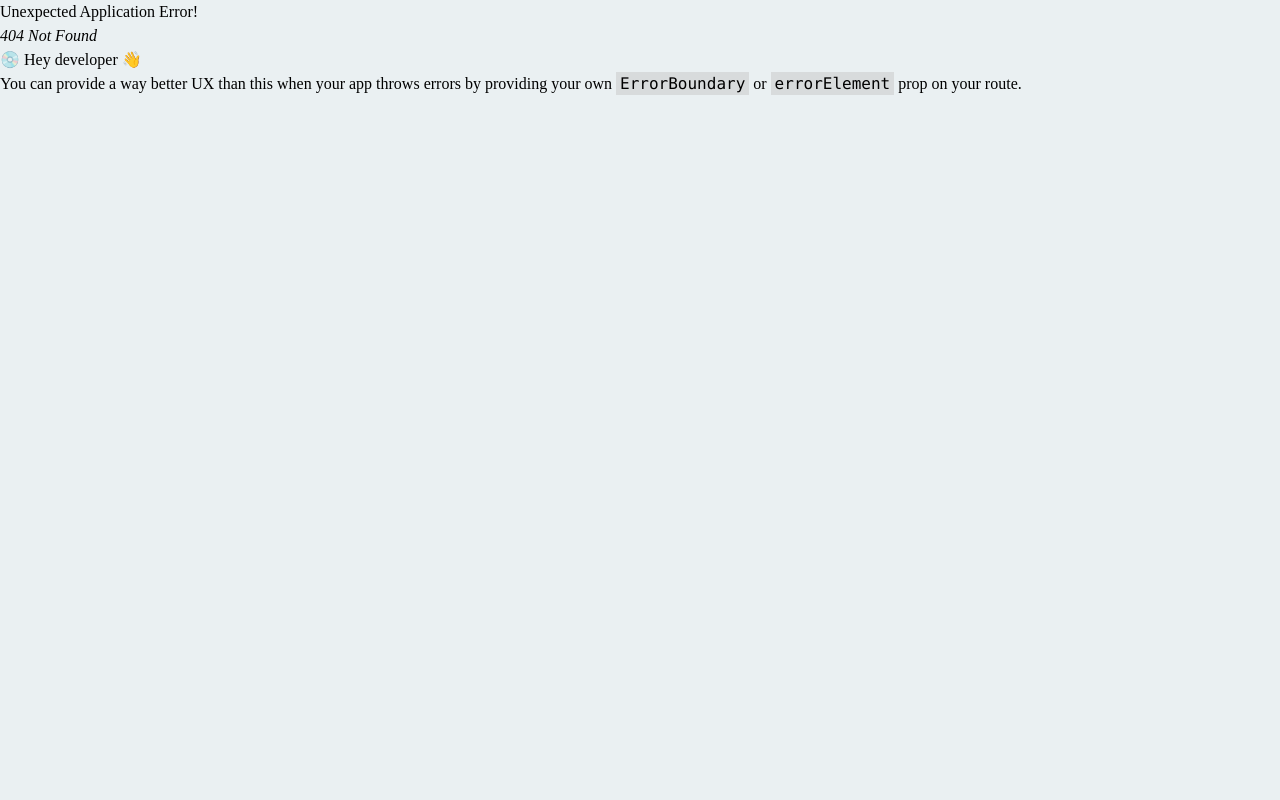
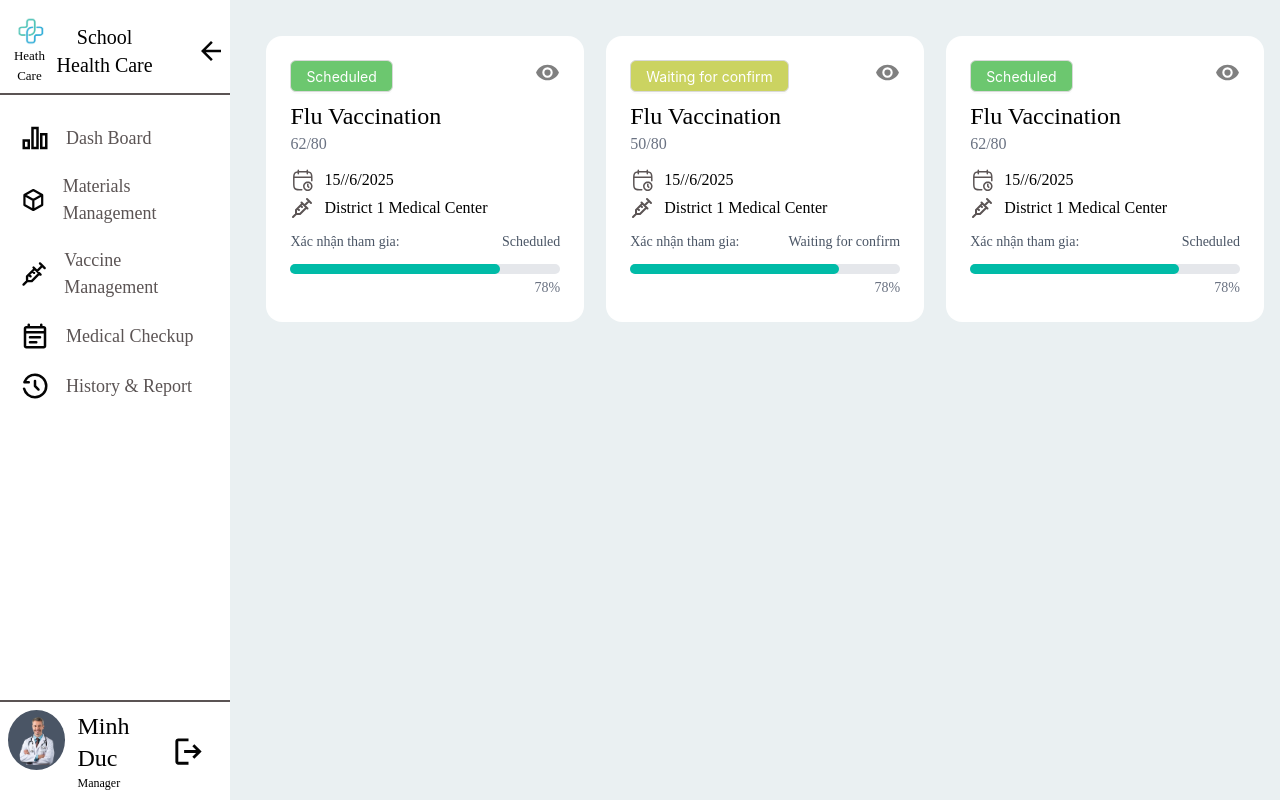
Before and after one commit to hokhoi1979/SchoolHealth, a React (Vite) app: page /manager/vaccine in a window 1280 px wide. Before the commit this address had no page. Built offline with nearby package versions, Linux system fonts and the light colour scheme; a web font is replaced by a local one.

Commit message:
Lưu tất cả thay đổi trước khi pull

```diff
--- a/src/components/SideBar/SideBarManager.jsx
+++ b/src/components/SideBar/SideBarManager.jsx
@@ -129,7 +129,7 @@ const SideBarManager = () => {
             </svg>
             <Link
               onClick={() => setClick("vaccine")}
-              to={"/manager/vaccineManager"}
+              to={"/manager/vaccine"}
               className="text-[18px]"
             >
               Vaccine Management
--- a/src/pages/Home/Home.jsx
+++ b/src/pages/Home/Home.jsx
@@ -1,4 +1,3 @@
-
 import { Header } from "../../components/Header/Header";
 
 import hand from "../../img/hand.jpg";
@@ -16,11 +15,13 @@ import team from "../../img/team.png";
 import medicine from "../../img/medicine.png";
 import bs from "../../img/bs.png";
 import { AppFooter } from "../../components/Footer/AppFooter";
+import newspic from "../../img/newspic.jpg";
+import { Button } from "antd";
 
 function Home() {
   return (
     <>
-    <Header/>
+      <Header />
       <div className="flex flex-col min-h-screen">
         <div className="flex flex-col flex-1">
           <div className="container w-full h-[100px] mt-20 mb-4">
@@ -32,12 +33,12 @@ function Home() {
                 <div className="flex flex-col gap-6 pt-[90px]">
                   <p className="text-[40px]">Welcome to School Health Care</p>
                   <p className="text-[20px]">
-                We provide health care services for students at school, allowing
-                parents to easily send medication and health information for
-                their children to the school. Our healthcare staff will ensure
-                that students receive the correct medication and timely
-                treatment, ensuring their health throughout their learning
-                journey.
+                    We provide health care services for students at school,
+                    allowing parents to easily send medication and health
+                    information for their children to the school. Our healthcare
+                    staff will ensure that students receive the correct
+                    medication and timely treatment, ensuring their health
+                    throughout their learning journey.
                   </p>
                 </div>
               </div>
@@ -91,11 +92,11 @@ function Home() {
                   We specialize in providing standardized medical supplies and
                   essential medications for schools, from kindergarten to high
                   school. Our products include first aid materials, essential
-              medicines, basic medical equipment, and school first aid kits. All
-              items are sourced from certified suppliers and comply with
-              Ministry of Health regulations, supporting schools in creating a
-              safe learning environment and effectively caring for students’
-              health.
+                  medicines, basic medical equipment, and school first aid kits.
+                  All items are sourced from certified suppliers and comply with
+                  Ministry of Health regulations, supporting schools in creating
+                  a safe learning environment and effectively caring for
+                  students’ health.
                 </p>
               </div>
             </div>
@@ -115,7 +116,7 @@ function Home() {
               </div>
             </div>
 
-        <div className="flex justify-between gap-6 mt-[70px] pl-6">
+            <div className="flex justify-between gap-6 mt-[30px] pl-6">
               <div className="flex gap-6 w-1/2">
                 <div className="text-gray-300 font-bold text-7xl opacity-50 pt-[80px]">
                   <p>03</p>
@@ -125,15 +126,16 @@ function Home() {
                     Why choose us?
                   </p>
                   <p className="text-[20px]">
-                We care beyond the classroom. With certified supplies, trained
-                medical staff, and a fully equipped health room, we ensure every
-                student’s well-being is in safe hands — every day.
+                    We care beyond the classroom. With certified supplies,
+                    trained medical staff, and a fully equipped health room, we
+                    ensure every student’s well-being is in safe hands — every
+                    day.
                   </p>
                 </div>
               </div>
             </div>
 
-        <div className="relative mt-10 w-full h-[500px] mb-100">
+            <div className="relative mt-10 w-full h-[500px] ">
               <img
                 src={bs3}
                 alt="background"
@@ -155,7 +157,11 @@ function Home() {
                     </p>
                   </div>
                   <div className="flex flex-col items-center">
-                <img src={medicine} alt="" className="w-[100px] h-[100px]" />
+                    <img
+                      src={medicine}
+                      alt=""
+                      className="w-[100px] h-[100px]"
+                    />
                     <p className="font-serif mt-2 text-center  whitespace-nowrap">
                       Qualified Medical Staff
                     </p>
@@ -172,13 +178,41 @@ function Home() {
                 </div>
               </div>
             </div>
-        <AppFooter/>
+
+            <div className="grid grid-cols-2 p-10 mb-17 ">
+              <div className="">
+                <div className="">
+                  <div className="h-[250px] flex flex-col gap-[6px]">
+                    {" "}
+                    <div className="text-gray-300 font-bold text-7xl opacity-50 pt-[80px]">
+                      <p>04</p>
+                    </div>
+                    <div>
+                      <p className="text-[40px] mb-5">
+                        School Health: A Global Connection
+                      </p>
+                      <p className="text-[20px] pb-10">
+                        We provide health care services for students at school,
+                        allowing parents to easily send medication and health
+                        information for their children to the school. Our
+                        healthcare staff will ensure that students receive the
+                        correct medication and timely treatment, ensuring their
+                        health throughout their learning journey.
+                      </p>
                     </div>
                   </div>
                 </div>
+              </div>
+              <div className=" ml-10 mb-10">
+                <img src={newspic} alt="" className=" rounded-2xl" />
+              </div>
 
+            </div>
 
-
+            <AppFooter />
+          </div>
+        </div>
+      </div>
     </>
   );
 }
--- a/src/pages/Manager/vaccine/Vaccine.jsx
+++ b/src/pages/Manager/vaccine/Vaccine.jsx
@@ -1,12 +1,120 @@
+import { Button } from "antd";
 import React from "react";
 
 const Vaccine = () => {
+  let vaccineDate = [
+    {
+      status: "Scheduled",
+      name: "Flu Vaccination",
+      grade: "12A3, 12A5, 12A6, 12T1",
+      date: "15//6/2025",
+      place: "District 1 Medical Center",
+      participate: "62/80",
+    },
+    {
+      status: "Waiting for confirm",
+      name: "Flu Vaccination",
+      grade: "12A3, 12A5, 12A6, 12T1",
+      date: "15//6/2025",
+      place: "District 1 Medical Center",
+      participate: "50/80",
+    },
+    {
+      status: "Scheduled",
+      name: "Flu Vaccination",
+      grade: "12A3, 12A5, 12A6, 12T1",
+      date: "15//6/2025",
+      place: "District 1 Medical Center",
+      participate: "62/80",
+    },
+  ];
   return (
     <div className="p-4">
-      <h1 className="text-2xl font-bold mb-4">Vaccine Management</h1>
-      <div className="bg-white rounded-lg shadow p-4">
-        {/* Add your vaccine management content here */}
-      </div>
+     <div className="grid grid-cols-3 mt-5 pl-5 gap-5.5">
+            {vaccineDate.map((item) => (
+              <div className="bg-white p-6 rounded-2xl">
+                <div className="flex justify-between">
+                  {item.status === "Scheduled" ? (
+                    <>
+                      {" "}
+                      <Button className="!bg-[#6CC76F] !text-white">
+                        {item.status}
+                      </Button>
+                    </>
+                  ) : (
+                    <Button className="!bg-[#CBD361] !text-white">
+                      {item.status}
+                    </Button>
+                  )}
+                  <svg
+                    xmlns="http://www.w3.org/2000/svg"
+                    width={25}
+                    height={25}
+                    viewBox="0 0 24 24"
+                  >
+                    <path
+                      fill="gray"
+                      d="M12 9a3 3 0 0 0-3 3a3 3 0 0 0 3 3a3 3 0 0 0 3-3a3 3 0 0 0-3-3m0 8a5 5 0 0 1-5-5a5 5 0 0 1 5-5a5 5 0 0 1 5 5a5 5 0 0 1-5 5m0-12.5C7 4.5 2.73 7.61 1 12c1.73 4.39 6 7.5 11 7.5s9.27-3.11 11-7.5c-1.73-4.39-6-7.5-11-7.5"
+                    ></path>
+                  </svg>
+                </div>
+                <h1 className="mt-2 text-2xl">{item.name}</h1>
+                <p className="text-gray-500">{item.participate}</p>
+
+                <div className="flex gap-2.5 mt-3">
+                  <svg
+                    xmlns="http://www.w3.org/2000/svg"
+                    width="24"
+                    height="24"
+                    viewBox="0 0 24 24"
+                  >
+                    <path
+                      fill="#5B5454"
+                      fill-rule="evenodd"
+                      d="M17.297 6.572c-.41 0-.75-.34-.75-.75V4.598c-.774-.026-1.683-.026-2.75-.026h-2c-1.068 0-1.976 0-2.75.026v1.224c0 .41-.34.75-.75.75s-.75-.34-.75-.75V4.706c-.945.123-1.594.36-2.05.816c-.602.602-.822 1.54-.903 3.05H21c-.081-1.51-.302-2.448-.903-3.05c-.456-.456-1.105-.693-2.05-.816v1.116c0 .41-.34.75-.75.75m3.744 3.5q.008.793.006 1.75v1c0 .41.34.75.75.75s.75-.34.75-.75v-1c0-3.98 0-5.97-1.39-7.36c-.772-.772-1.73-1.115-3.11-1.268v-.872c0-.41-.34-.75-.75-.75s-.75.34-.75.75v.775c-.796-.025-1.705-.025-2.75-.025h-2c-1.046 0-1.954 0-2.75.025v-.775c0-.41-.34-.75-.75-.75s-.75.34-.75.75v.872c-1.38.153-2.338.496-3.11 1.268c-1.39 1.39-1.39 3.39-1.39 7.36v2c0 3.98 0 5.97 1.39 7.36s3.38 1.39 7.36 1.39c.41 0 .75-.34.75-.75s-.34-.75-.75-.75c-3.56 0-5.35 0-6.3-.95s-.95-2.74-.95-6.3v-2q-.001-.956.005-1.75zm-3.244 13c-2.62 0-4.75-2.13-4.75-4.75s2.13-4.75 4.75-4.75s4.75 2.13 4.75 4.75s-2.13 4.75-4.75 4.75m0-8c-1.79 0-3.25 1.46-3.25 3.25s1.46 3.25 3.25 3.25s3.25-1.46 3.25-3.25s-1.46-3.25-3.25-3.25m.47 4.78c.15.15.34.22.53.22s.38-.07.53-.22c.29-.29.29-.77 0-1.06l-.78-.78v-1.69c0-.41-.34-.75-.75-.75s-.75.34-.75.75v2c0 .2.08.39.22.53z"
+                      color="#5B5454"
+                    />
+                  </svg>
+                  <p>{item.date}</p>
+</div>
+
+                <div className="flex gap-2.5 mt-1">
+                  <svg
+                    xmlns="http://www.w3.org/2000/svg"
+                    width="24"
+                    height="24"
+                    viewBox="0 0 24 24"
+                  >
+                    <path
+                      fill="none"
+                      stroke="#5B5454"
+                      stroke-linecap="round"
+                      stroke-linejoin="round"
+                      stroke-width="2"
+                      d="m17 3l4 4m-2-2l-4.5 4.5m-3-3l6 6m-1-1L10 18H6v-4l6.5-6.5m-5 5L9 14m1.5-4.5L12 11M3 21l3-3"
+                    />
+                  </svg>
+                  <p>{item.place}</p>
+                </div>
+                <div className="mt-3">
+                  <div className="flex justify-between mb-1 text-sm text-gray-600">
+                    <span>Xác nhận tham gia:</span>
+                    <span>{item.status}</span>
+                  </div>
+                  <div className="w-full bg-gray-200 rounded-full h-2.5 mt-3">
+                    <div
+                      className="bg-teal-500 h-2.5 rounded-full"
+                      style={{ width: `${(62 / 80) * 100}%` }}
+                    ></div>
+                  </div>
+                  <div className="text-right text-sm text-gray-500 mt-1">
+                    {((62 / 80) * 100).toFixed(0)}%
+                  </div>
+                </div>
+              </div>
+            ))}
+          </div>
+
     </div>
   );
 };
```
Also changed, not shown: src/routers/router.jsx (+12 -0 lines), src/img/newspic.jpg (added), src/pages/Nurse/StudentProfile/b04aa31523f40450ff4f08aec4410e5a.jpg (added). Lines whose indentation alone changed are shown as unchanged.
